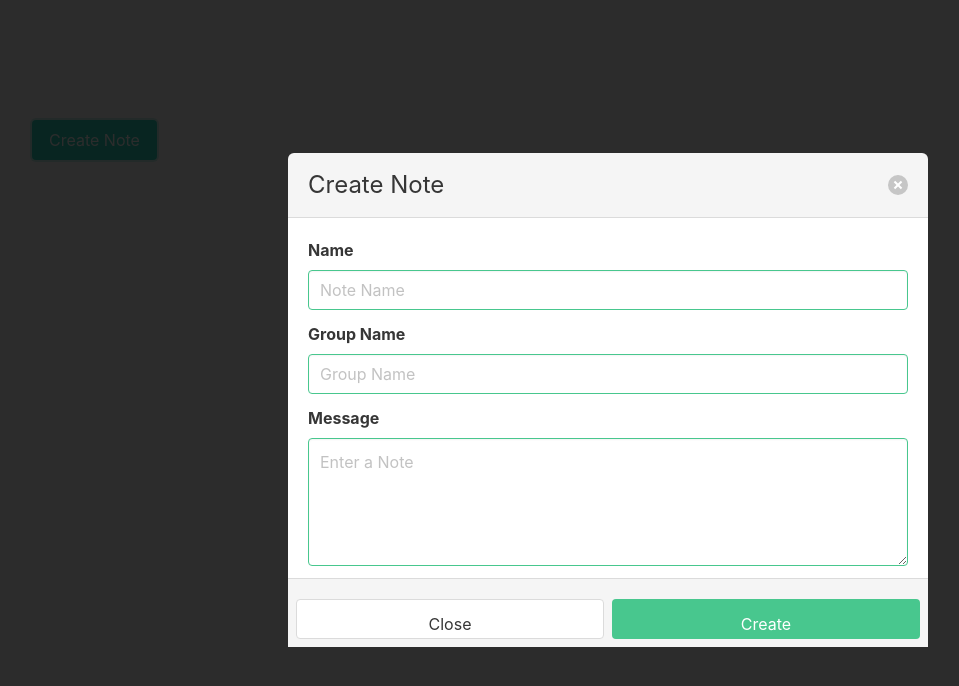
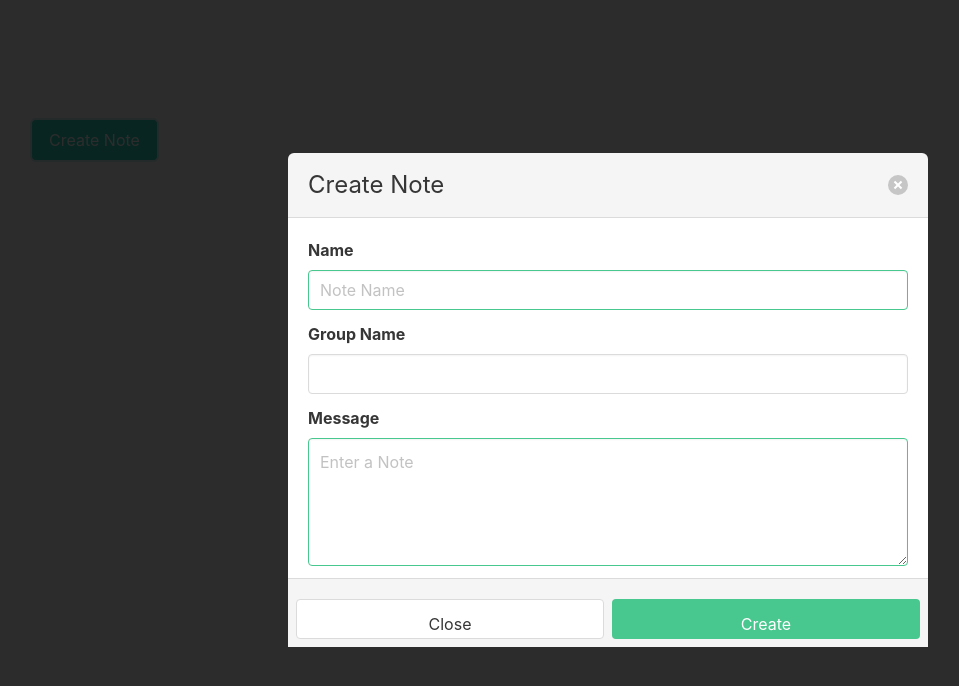
Before and after one commit to jmattson4/note-me, a Vue app: page / in a window 1280 px wide. Both pictures are taken after a click on the button "Create Note". Shown: the top 686 px of the page, without its empty margins (32-991 px from the left). Built offline with nearby package versions, Linux system fonts and the light colour scheme.

Commit message:
Added functionality for dropdown-searching groups

```diff
--- a/src/components/create-note.vue
+++ b/src/components/create-note.vue
@@ -16,13 +16,15 @@
                 :valid="!nameError"
                 :invalid-message="nameError"
             />
-            <InputField
-                type="input"
+            <!-- <InputField
+                type="dropdown"
                 label="Group Name"
                 placeholder="Group Name"
                 v-model="groupName"
                 :valid="true"
-            />
+                :drop-down-content
+            /> -->
+            <DropDown label="Group Name" v-model="groupName" :drop-down-content="noteStore.groups" />
             <InputField
                 type="textbox"
                 label="Message"
@@ -40,6 +42,7 @@
 import Button from '@/components/button.vue';
 import Modal from '../components/modal.vue';
 import InputField from './input-field.vue';
+import DropDown from './dropdown-search.vue';
 import { useForm, useField } from 'vee-validate';
 import { noteSchema, type Note } from '@/models/Note'
 import { ref } from 'vue';
--- /dev/null
+++ b/src/components/dropdown-search.vue
@@ -0,0 +1,49 @@
+<template>
+    <div class="field">
+        <label class="label">{{ label }}</label>
+        <div class="control">
+            <div class="dropdown" style="width: 100%;" :class="isActive ? 'is-active' : ''">
+                <div class="dropdown-trigger" style="width: 100%;">
+                    <input
+                        aria-haspopup="true"
+                        aria-controls="dropdown-menu3"
+                        class="input"
+                        type="text"
+                        :value="modelValue"
+                        @blur="timeTrigger(false)"
+                        @click="isActive = true"
+                        @input="$emit('update:modelValue', ($event.target as HTMLInputElement).value)"
+                    />
+                </div>
+                <div class="dropdown-menu" id="dropdown-menu3" role="menu">
+                    <div class="dropdown-content">
+                        <a
+                            v-for="content in dropDownContent"
+                            href="#"
+                            @click="onClick"
+                            class="dropdown-item"
+                        >{{ content }}</a>
+                    </div>
+                </div>
+            </div>
+        </div>
+    </div>
+</template>
+
+<script setup lang="ts">
+import { ref, type PropType } from 'vue';
+defineProps({
+    label: String,
+    modelValue: String,
+    dropDownContent: Array as PropType<String[]>
+})
+const emit = defineEmits(["update:modelValue"])
+const isActive = ref(false)
+const timeTrigger = (active: boolean) => {
+    setTimeout(() => isActive.value = active, 100)
+}
+const onClick = (event: Event) => {
+    const text = (event.target as HTMLAnchorElement).innerText
+    emit('update:modelValue', text)
+}
+</script>
--- a/src/components/input-field.vue
+++ b/src/components/input-field.vue
@@ -27,7 +27,6 @@
 
 <script setup lang="ts">
 import type { PropType } from 'vue';
-
 type InputType = "textbox" | "input"
 defineProps({
     label: String,
@@ -36,7 +35,8 @@ defineProps({
     valid: Boolean,
     invalidMessage: String,
     validMessage: String,
-    type: String as PropType<InputType>
+    type: String as PropType<InputType>,
+    dropDownContent: Array as PropType<String[]>
 })
 
 defineEmits(["update:modelValue"])
```
